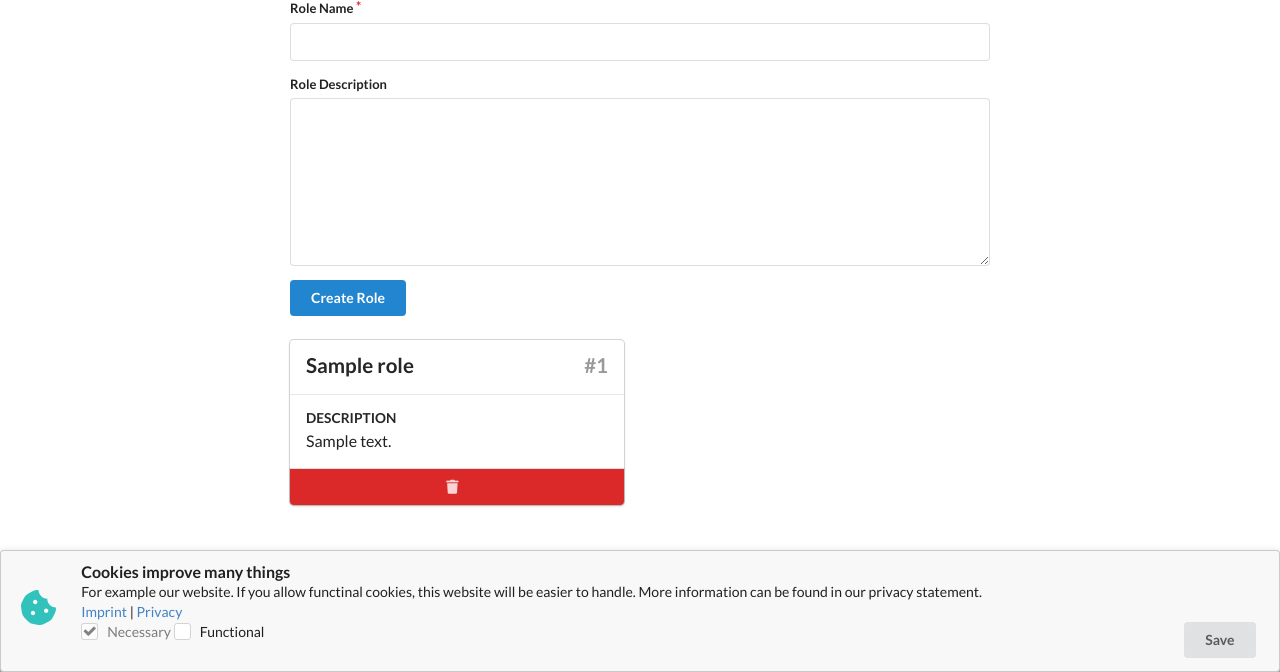
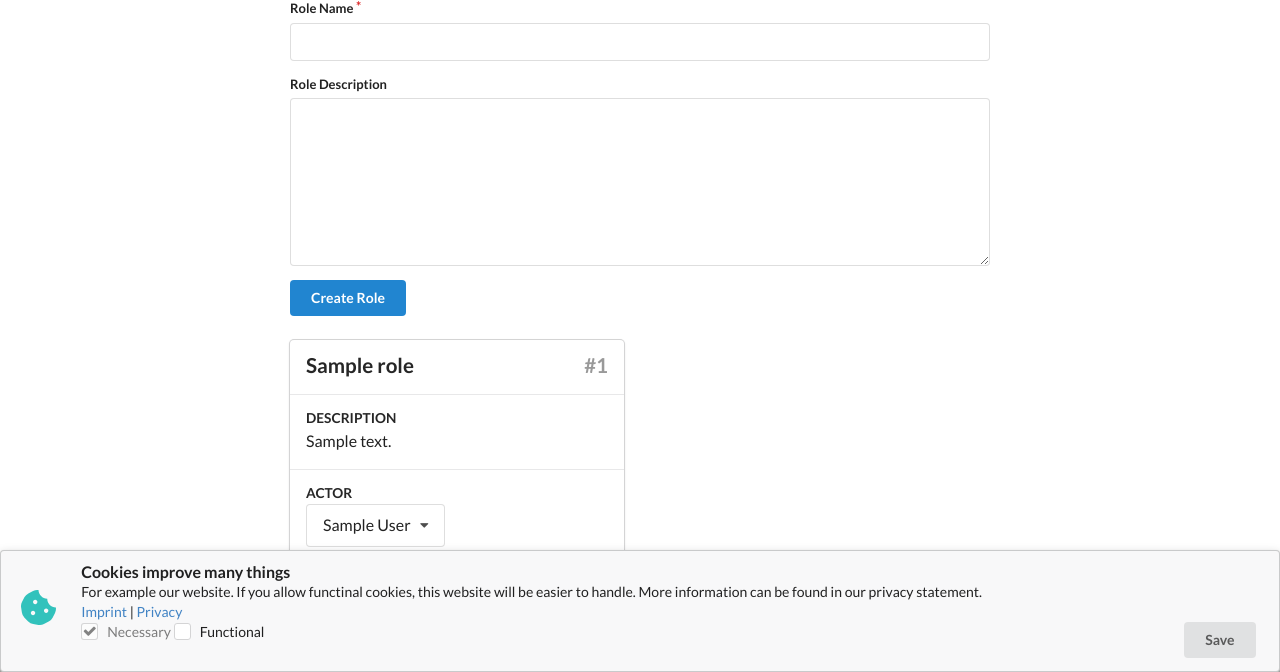
Before and after one commit to m4lt3/theatre_planner, a PHP site: page /pages/admin/roles.php in a window 1280 px wide. Shown: the part 128-800 px from the top of the page. Run offline with PHP 8.4, Linux system fonts and the light colour scheme; the visitor is signed in with stand-in values (Sample User, id 1); tables that the repository leaves empty or names only in its code hold one stand-in row (values such as "Sample post").

Commit message:
Implement Role Assignment from Role tab. Closes #6

```diff
--- a/pages/admin/roles.php
+++ b/pages/admin/roles.php
@@ -30,6 +30,9 @@
     }
   } elseif (isset($_POST["addRole"])) {
     $db->update("INSERT INTO ROLES VALUES (NULL, ?, ?)", "ss", array($_POST["roleName"], $_POST["roleDescription"]));
+  } elseif (isset($_POST["newPlay"])){
+    $db->update("DELETE FROM PLAYS WHERE RoleID = ?", "i", array($_POST["RoleID"]));
+    $db->update("INSERT INTO PLAYS VALUES(NULL, ?, ?)", "ii", array($_POST["newPlay"], $_POST["RoleID"]));
   }
 ?>
 <!DOCTYPE html>
@@ -59,11 +62,36 @@
 
       <div class="ui two stackable cards">
         <?php
-        foreach ($db->baseQuery("SELECT * FROM ROLES") ?? array() as $role) {
-          create_card($role["RoleID"], $role["Name"], $role["Description"]);
+        $actors = $db->baseQuery("SELECT USERS.UserID, USERS.Name FROM USERS") ?? array();
+        $roles = $db->baseQuery("SELECT * FROM ROLES") ?? array();
+        foreach ($roles as $role) {
+          create_card($role["RoleID"], $role["Name"], $role["Description"], $actors);
         }
-        function create_card($id, $name, $description){
+        function create_card($id, $name, $description, $actors){
           global $lang;
+
+          $dialog_options = "";
+          if(count($actors)>0){
+            foreach($actors as $actor){
+              $dialog_options .= '<div class="item" data-value ="' . $actor["UserID"] . '">' . $actor["Name"] . '</div>';
+            }
+          }
+          $actor_dialog =<<<EOT
+            <form action="" method="post" id="form_$id">
+              <input type="hidden" name="RoleID" value="$id">
+              <div class="field">
+                <div class="ui selection dropdown" id="dropdown_$id">
+                  <input type="hidden" name="newPlay" id="input_$id">
+                  <i class="dropdown icon"></i>
+                  <div class="default text">{$lang->actor}&nbsp;&nbsp;&nbsp;&nbsp;&nbsp;&nbsp;&nbsp;&nbsp;&nbsp;&nbsp;&nbsp;&nbsp;&nbsp;&nbsp;&nbsp;&nbsp;&nbsp;&nbsp;&nbsp;&nbsp;&nbsp;&nbsp;&nbsp;&nbsp;</div>
+                    <div class="menu">
+                      $dialog_options
+                    </div>
+                </div>
+              </div>
+            </form>
+EOT;
+
           $button =<<<EOT
           <form method="POST" action="" style="margin-bottom:0;">
             <input type="hidden" name="rm_role" value="$id">
@@ -81,6 +109,10 @@ EOT;
   <div class="content">
     <div class="ui sub header">{$lang->description}</div>
     $description
+  </div>
+  <div class="content">
+    <div class="ui sub header">{$lang->actor}</div>
+    $actor_dialog
   </div>
   $button
 </div>
@@ -108,6 +140,22 @@ EOT;
       }
       document.getElementById("mobile_menu").classList.toggle("expanded");
     });
+    $(".ui.dropdown").dropdown();
+    </script>
+
+    <script type="text/javascript">
+      <?php
+      $actors = $db->baseQuery("SELECT USERS.UserID, USERS.Name, PLAYS.RoleID FROM USERS LEFT JOIN PLAYS ON PLAYS.UserID = USERS.UserID ") ?? array();
+      foreach ($actors as $actor) {
+        if(isset($actor["RoleID"])){
+          echo '$("#dropdown_'. $actor["RoleID"] .'").dropdown("set selected", "'.$actor["UserID"].'");'.PHP_EOL;
+        }
+      }
+
+      foreach($roles as $role){
+        echo 'document.getElementById("input_'.$role["RoleID"].'").addEventListener("change", function(){document.getElementById("form_'.$role["RoleID"].'").submit();});';
+      }
+      ?>
     </script>
   </body>
 </html>
--- a/php/translations/de.php
+++ b/php/translations/de.php
@@ -118,5 +118,6 @@ return (object) array(
   "allow_cookies" => "Funktionale Cookies erlauben",
   "og_description" => "Theater-Planer ist ein kostenloses un einfach zu benutzendes Tool, um Proben für die eigene Theatergruppe zu organisiern. Leg gleich los!",
   "third_party_content" => "Inhalte Dritter",
+  "actor" => "Schauspieler",
 );
 ?>
--- a/php/translations/en.php
+++ b/php/translations/en.php
@@ -118,5 +118,6 @@ return (object) array(
   "allow_cookies" => "Allow functional cookies",
   "og_description" => "Theatre Planner is a free and easy to use tool for organizing practices for your theatre group. Get started now!",
   "third_party_content" => "Third party content",
+  "actor" => "Actor",
 );
 ?>
--- a/php/utils/loadPreferences.php
+++ b/php/utils/loadPreferences.php
@@ -21,4 +21,6 @@ if(!isset($_SESSION["cookies_allowed"])){
     $_SESSION["show_cookie_dialouge"] = isset($_SESSION["show_cookie_dialouge"])?$_SESSION["show_cookie_dialouge"]:true;
   }
 }
+
+$config = require dirname(__DIR__) . "/config.php";
 ?>
```
